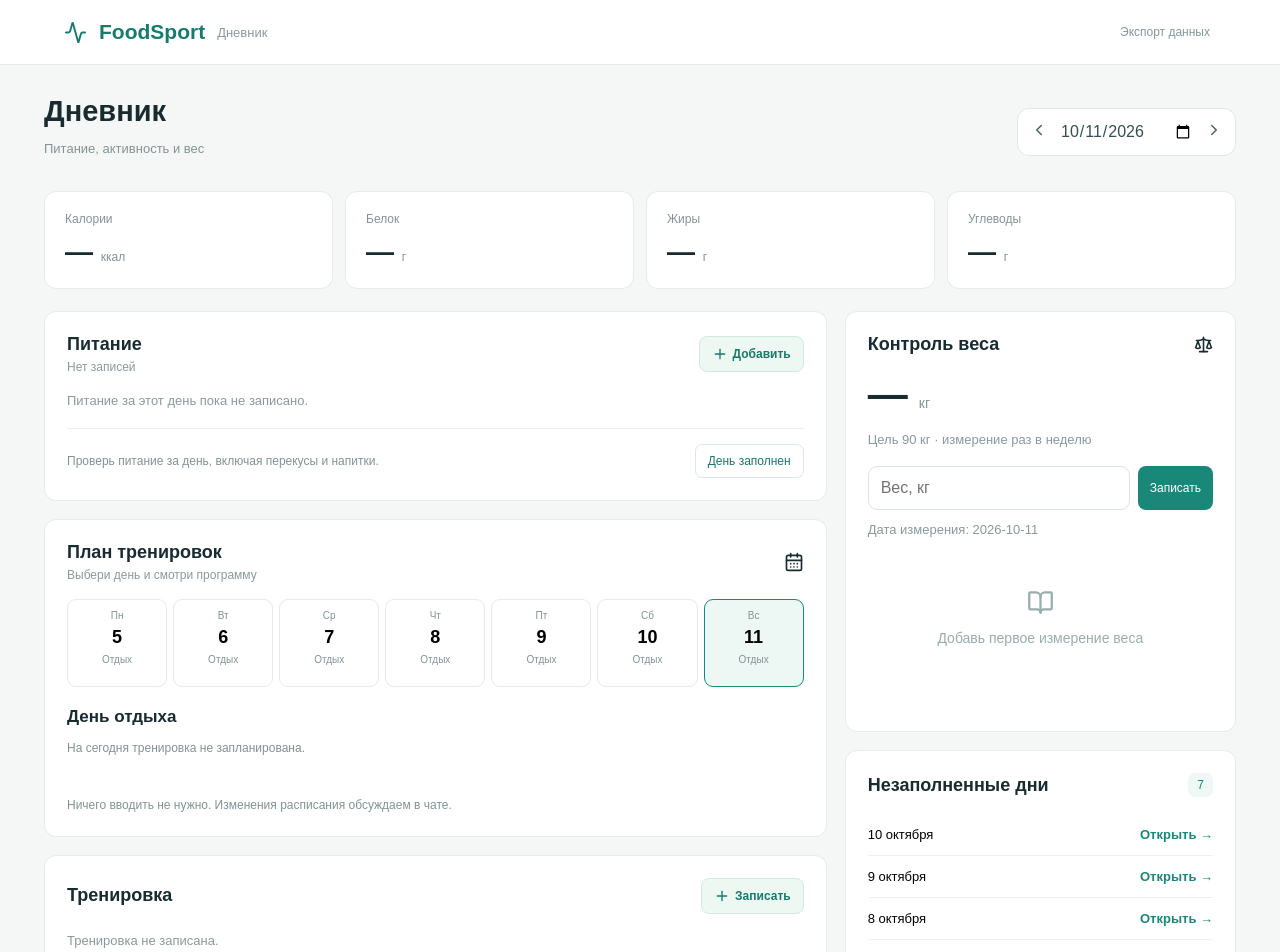
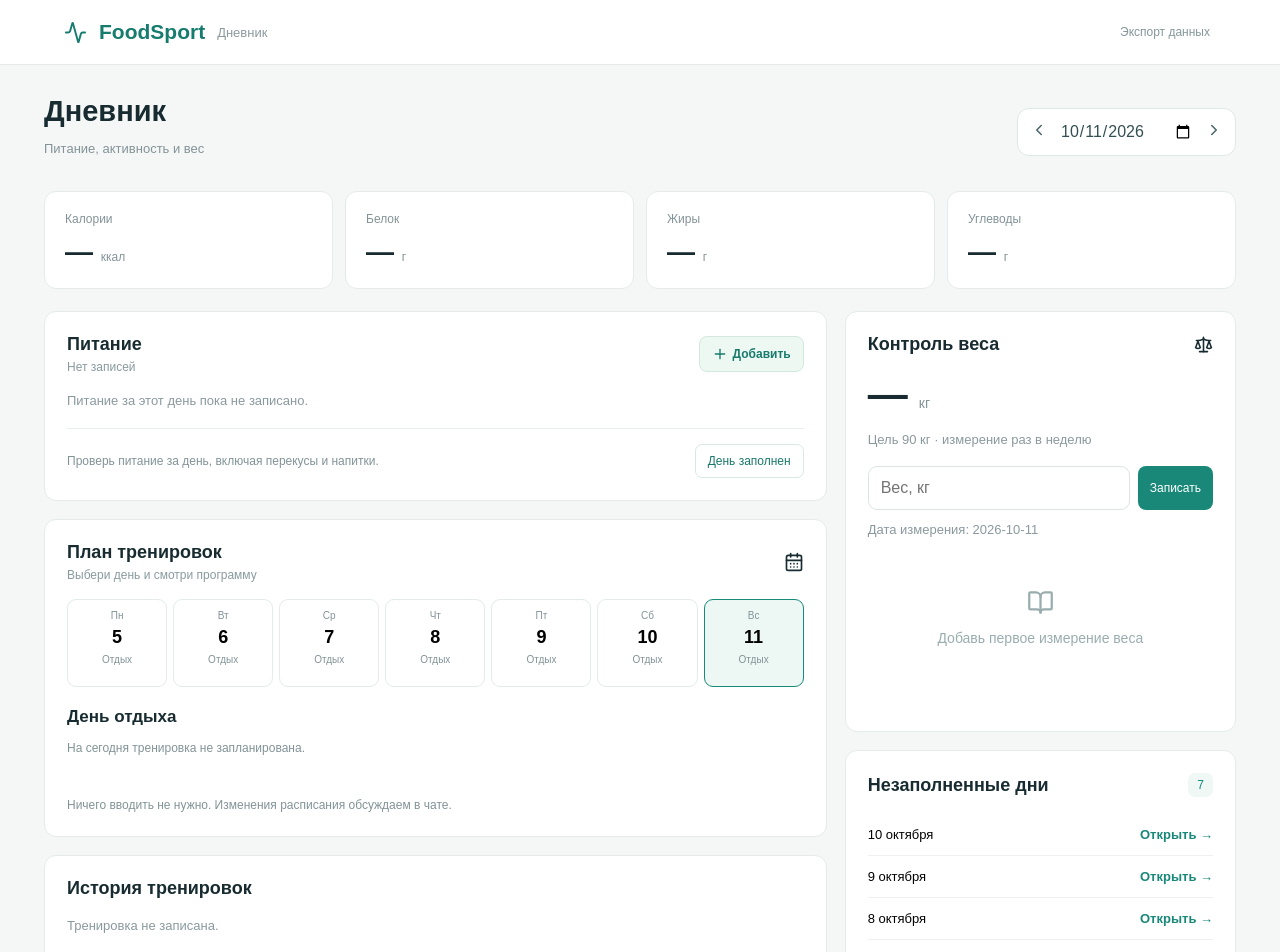
Before and after one commit to Karasuoshi/foodsport, a Next.js app: page /foodsport/ in a window 1280 px wide. Shown: the top 952 px of the page. Built offline with nearby package versions, Linux system fonts and the light colour scheme.

Commit message:
Remove manual workout entry from journal

```diff
--- a/app/page.tsx
+++ b/app/page.tsx
@@ -46,9 +46,9 @@ export default function Home(){
  {daily.length?<div className="mealstable"><div className="mealstablehead"><span>Продукт</span><span>Ккал</span><span>Белок</span><span></span></div>{daily.map(e=><div className="mealrow" key={e.id}><div><strong>{e.name}</strong><small>{e.grams} г · Ж {round(macros(e).fat)} · У {round(macros(e).carbs)}</small></div><b>{round(macros(e).kcal)}</b><b>{round(macros(e).protein)} г</b><div className="mealbuttons"><button aria-label="Изменить" onClick={()=>editFood(e)}><Pencil size={15}/></button><button aria-label="Удалить" onClick={()=>setEntries(p=>p.filter(x=>x.id!==e.id))}><Trash2 size={15}/></button></div></div>)}<div className="mealtotal"><strong>Итого</strong><b>{round(sum.kcal)}</b><b>{round(sum.protein)} г</b><span/></div></div>:<p className="journalempty">Питание за этот день пока не записано.</p>}
  <div className="journalcheck"><span>{reviewed?.status==="complete"?"✓ Дневник за день проверен":"Проверь питание за день, включая перекусы и напитки."}</span><button onClick={()=>reviewDay(date,reviewed?.status==="complete"?"no-data":"complete")}>{reviewed?.status==="complete"?"Открыть снова":"День заполнен"}</button></div></section>
  <WorkoutPlanner date={date} onDateChange={setDate} onComplete={w=>setTrainings(p=>p.some(t=>t.date===date&&t.type===w.name)?p:[...p,{id:uid(),date,type:w.name,minutes:w.duration,notes:"По программе"}])}/>
- <section className="journalpanel"><div className="journalpanelhead"><h2>Тренировка</h2><button className="journaladd" onClick={()=>setShowTraining(p=>!p)}><Plus size={16}/> Записать</button></div>
+ <section className="journalpanel"><div className="journalpanelhead"><h2>История тренировок</h2></div>
  {trainings.filter(t=>t.date===date).length?trainings.filter(t=>t.date===date).map(t=><div className="journalactivity" key={t.id}><Dumbbell size={19}/><div><strong>{t.type}</strong><small>{t.minutes} мин{t.notes?" · "+t.notes:""}</small></div><button aria-label="Удалить тренировку" onClick={()=>setTrainings(p=>p.filter(x=>x.id!==t.id))}><Trash2 size={16}/></button></div>):<p className="journalempty">Тренировка не записана.</p>}
- {showTraining&&<div className="journalform"><label>Тип тренировки<select value={trainingType} onChange={e=>setTrainingType(e.target.value)}>{["Силовая","Бег","Ходьба","Велосипед","Плавание","Функциональная","Другое"].map(x=><option key={x}>{x}</option>)}</select></label><label>Минуты<input type="number" min="1" value={trainingMinutes} onChange={e=>setTrainingMinutes(e.target.value)}/></label><label>Заметка<input value={trainingNotes} onChange={e=>setTrainingNotes(e.target.value)}/></label><button className="journaladd" onClick={()=>{addTraining();setShowTraining(false)}}>Сохранить</button></div>}</section>
+</section>
  <section className="journalpanel"><div className="journalpanelhead"><h2>Неделя по дням</h2><small>Нажми на дату, чтобы открыть день</small></div><div className="journalweek">{Array.from({length:7},(_,i)=>dayShift(date,-((new Date(date+"T12:00:00").getDay()+6)%7)+i)).map(d=>{const es=entries.filter(e=>e.date===d);const ts=trainings.filter(t=>t.date===d);const w=weights.find(x=>x.date===d);const confirmed=dayReviews.some(x=>x.date===d&&x.status==="complete");return <button key={d} className={d===date?"journalday selected":"journalday"} onClick={()=>setDate(d)}><strong>{new Date(d+"T12:00:00").toLocaleDateString("ru-RU",{weekday:"short"})}</strong><span>{new Date(d+"T12:00:00").getDate()}</span><small>{confirmed?"✓":es.length?round(total(es).kcal)+" ккал":"Нет еды"}</small><small>{ts.length?"🏋 "+ts.length:"—"}</small>{w&&<small>{w.value} кг</small>}</button>})}</div></section>
  </div><aside className="journalside">
  <section className="journalpanel"><div className="journalpanelhead"><h2>Контроль веса</h2><Scale size={19}/></div><div className="journalweight">{latest?latest.toFixed(1):"—"} <span>кг</span></div><p className="journalsub">Цель 90 кг · измерение раз в неделю</p>{sortedWeights.length>1&&<p className="journaldelta">К прошлому измерению: {(sortedWeights.at(-1)!.value-sortedWeights.at(-2)!.value)>0?"+":""}{(sortedWeights.at(-1)!.value-sortedWeights.at(-2)!.value).toFixed(1)} кг</p>}<div className="journalweightform"><input aria-label="Вес в килограммах" type="number" min="20" max="400" step="0.1" placeholder="Вес, кг" value={weightInput} onChange={e=>setWeightInput(e.target.value)}/><button onClick={addWeight}>Записать</button></div><small className="journalsub">Дата измерения: {date}</small><WeightGraph weights={sortedWeights}/></section>
```
